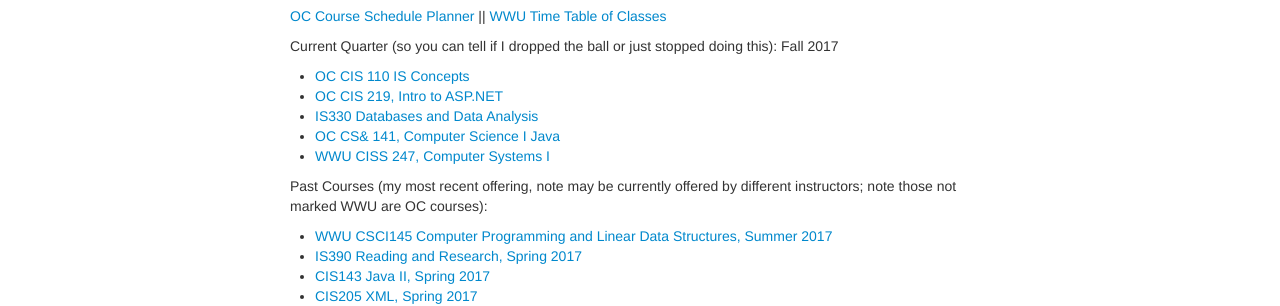
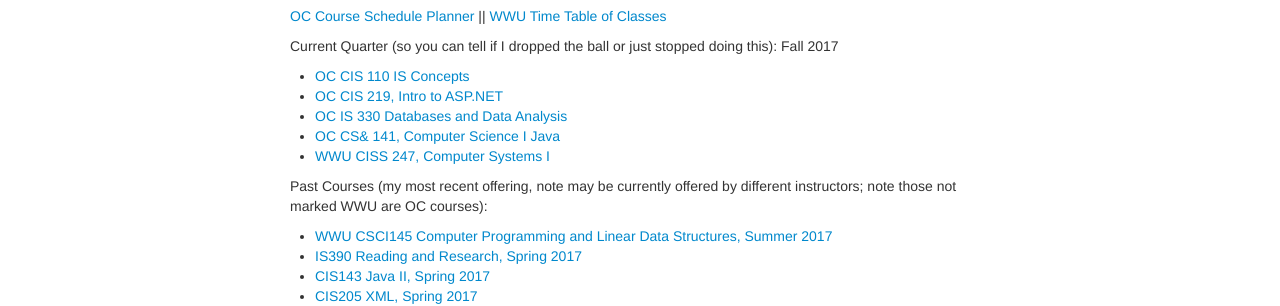
Before and after one commit to argoc/syllabub, a Jekyll site: the page built from index.md, in a window 1280 px wide. Shown: the part 146-452 px from the top of the page. Built offline with Jekyll 4.4.1, drawn with Linux system fonts in a browser that asks for light colours.

Commit message:
editorial

```diff
--- a/index.md
+++ b/index.md
@@ -10,7 +10,7 @@ description: Capturing current syllabi (past revs in repo history)
 Current Quarter (so you can tell if I dropped the ball or just stopped doing this): Fall 2017
 - [OC CIS 110 IS Concepts](CIS110.html)
 - [OC CIS 219, Intro to ASP.NET](CIS219.html)
-- [IS330 Databases and Data Analysis](IS330.html)
+- [OC IS 330 Databases and Data Analysis](IS330.html)
 - [OC CS& 141, Computer Science I Java](CS141.html)
 - [WWU CISS 247, Computer Systems I](CISS247.html)
 
```
